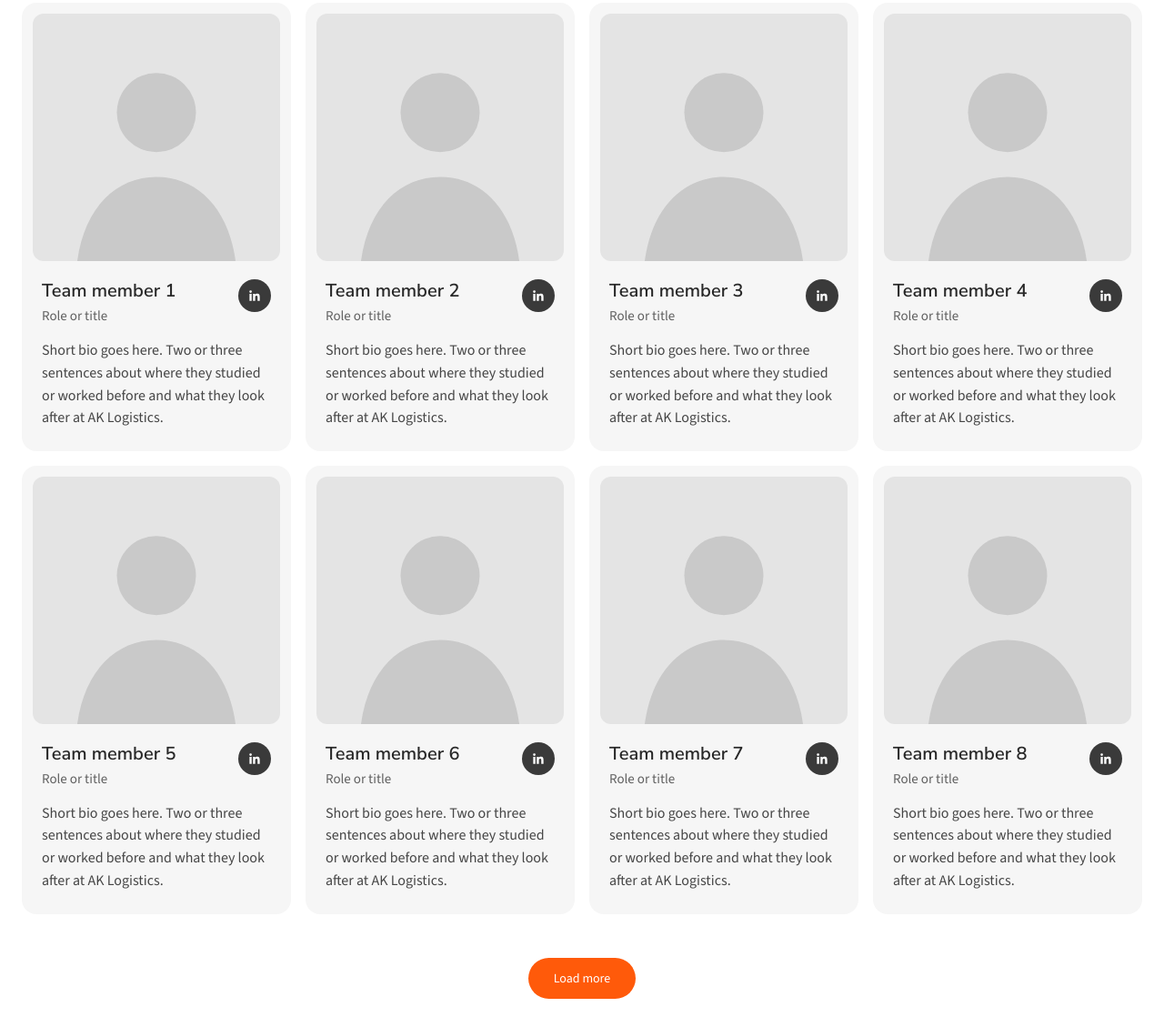
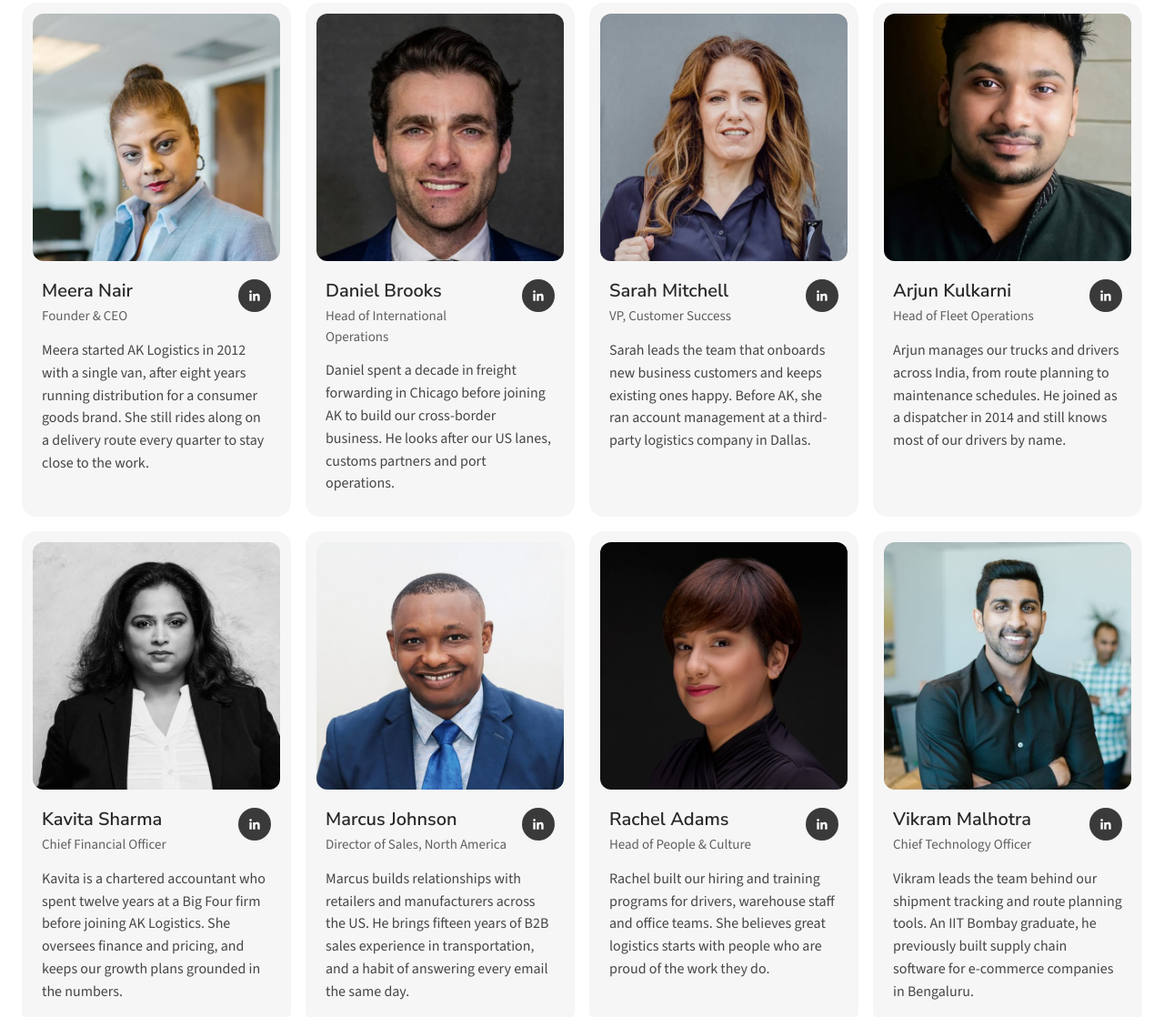
Before and after one commit to aniketkale52-gif/aklogistics, a website: page about.html in a window 1280 px wide. Shown: the part 5985-7103 px from the top of the page at 91% size. Drawn offline with nearby package versions, Linux system fonts and the light colour scheme.

Commit message:
aboutus changes

```diff
--- a/about.html
+++ b/about.html
@@ -196,7 +196,7 @@
   </section>
 
   <!-- ============ OUR TEAM ============ -->
-  <!-- Placeholder team members: replace names, roles, bios, photos and LinkedIn links -->
+  <!-- Sample team for the portfolio: stock photos from Pexels (assets/images/team), made-up names, roles and bios; LinkedIn links are placeholders -->
   <section class="team" id="team">
     <div class="container">
       <div class="team-head">
@@ -206,159 +206,159 @@
 
       <ul class="team-grid" id="teamGrid">
         <li class="team-card">
-          <div class="team-photo" role="img" aria-label="Photo of team member 1"></div>
+          <div class="team-photo" role="img" aria-label="Photo of Meera Nair" style="background-image:url('assets/images/team/team-01.jpg')"></div>
           <div class="team-body">
             <div class="team-id">
               <div>
-                <h3 class="team-name">Team member 1</h3>
-                <p class="team-role">Role or title</p>
+                <h3 class="team-name">Meera Nair</h3>
+                <p class="team-role">Founder &amp; CEO</p>
               </div>
-              <a href="#" class="team-linkedin" aria-label="Team member 1 on LinkedIn"><svg viewBox="0 0 24 24" width="16" height="16" aria-hidden="true"><path fill="currentColor" d="M20.45 20.45h-3.55v-5.57c0-1.33-.02-3.04-1.85-3.04-1.86 0-2.14 1.45-2.14 2.94v5.67H9.36V9h3.41v1.56h.05c.48-.9 1.64-1.85 3.37-1.85 3.6 0 4.27 2.37 4.27 5.46v6.28ZM5.34 7.43a2.06 2.06 0 1 1 0-4.12 2.06 2.06 0 0 1 0 4.12ZM7.12 20.45H3.56V9h3.56v11.45Z"/></svg></a>
+              <a href="#" class="team-linkedin" aria-label="Meera Nair on LinkedIn"><svg viewBox="0 0 24 24" width="16" height="16" aria-hidden="true"><path fill="currentColor" d="M20.45 20.45h-3.55v-5.57c0-1.33-.02-3.04-1.85-3.04-1.86 0-2.14 1.45-2.14 2.94v5.67H9.36V9h3.41v1.56h.05c.48-.9 1.64-1.85 3.37-1.85 3.6 0 4.27 2.37 4.27 5.46v6.28ZM5.34 7.43a2.06 2.06 0 1 1 0-4.12 2.06 2.06 0 0 1 0 4.12ZM7.12 20.45H3.56V9h3.56v11.45Z"/></svg></a>
             </div>
-            <p class="team-bio">Short bio goes here. Two or three sentences about where they studied or worked before and what they look after at AK Logistics.</p>
+            <p class="team-bio">Meera started AK Logistics in 2012 with a single van, after eight years running distribution for a consumer goods brand. She still rides along on a delivery route every quarter to stay close to the work.</p>
           </div>
         </li>
         <li class="team-card">
-          <div class="team-photo" role="img" aria-label="Photo of team member 2"></div>
+          <div class="team-photo" role="img" aria-label="Photo of Daniel Brooks" style="background-image:url('assets/images/team/team-02.jpg')"></div>
           <div class="team-body">
             <div class="team-id">
               <div>
-                <h3 class="team-name">Team member 2</h3>
-                <p class="team-role">Role or title</p>
+                <h3 class="team-name">Daniel Brooks</h3>
+                <p class="team-role">Head of International Operations</p>
               </div>
-              <a href="#" class="team-linkedin" aria-label="Team member 2 on LinkedIn"><svg viewBox="0 0 24 24" width="16" height="16" aria-hidden="true"><path fill="currentColor" d="M20.45 20.45h-3.55v-5.57c0-1.33-.02-3.04-1.85-3.04-1.86 0-2.14 1.45-2.14 2.94v5.67H9.36V9h3.41v1.56h.05c.48-.9 1.64-1.85 3.37-1.85 3.6 0 4.27 2.37 4.27 5.46v6.28ZM5.34 7.43a2.06 2.06 0 1 1 0-4.12 2.06 2.06 0 0 1 0 4.12ZM7.12 20.45H3.56V9h3.56v11.45Z"/></svg></a>
+              <a href="#" class="team-linkedin" aria-label="Daniel Brooks on LinkedIn"><svg viewBox="0 0 24 24" width="16" height="16" aria-hidden="true"><path fill="currentColor" d="M20.45 20.45h-3.55v-5.57c0-1.33-.02-3.04-1.85-3.04-1.86 0-2.14 1.45-2.14 2.94v5.67H9.36V9h3.41v1.56h.05c.48-.9 1.64-1.85 3.37-1.85 3.6 0 4.27 2.37 4.27 5.46v6.28ZM5.34 7.43a2.06 2.06 0 1 1 0-4.12 2.06 2.06 0 0 1 0 4.12ZM7.12 20.45H3.56V9h3.56v11.45Z"/></svg></a>
             </div>
-            <p class="team-bio">Short bio goes here. Two or three sentences about where they studied or worked before and what they look after at AK Logistics.</p>
+            <p class="team-bio">Daniel spent a decade in freight forwarding in Chicago before joining AK to build our cross-border business. He looks after our US lanes, customs partners and port operations.</p>
           </div>
         </li>
         <li class="team-card">
-          <div class="team-photo" role="img" aria-label="Photo of team member 3"></div>
+          <div class="team-photo" role="img" aria-label="Photo of Sarah Mitchell" style="background-image:url('assets/images/team/team-03.jpg')"></div>
           <div class="team-body">
             <div class="team-id">
               <div>
-                <h3 class="team-name">Team member 3</h3>
-                <p class="team-role">Role or title</p>
+                <h3 class="team-name">Sarah Mitchell</h3>
+                <p class="team-role">VP, Customer Success</p>
               </div>
-              <a href="#" class="team-linkedin" aria-label="Team member 3 on LinkedIn"><svg viewBox="0 0 24 24" width="16" height="16" aria-hidden="true"><path fill="currentColor" d="M20.45 20.45h-3.55v-5.57c0-1.33-.02-3.04-1.85-3.04-1.86 0-2.14 1.45-2.14 2.94v5.67H9.36V9h3.41v1.56h.05c.48-.9 1.64-1.85 3.37-1.85 3.6 0 4.27 2.37 4.27 5.46v6.28ZM5.34 7.43a2.06 2.06 0 1 1 0-4.12 2.06 2.06 0 0 1 0 4.12ZM7.12 20.45H3.56V9h3.56v11.45Z"/></svg></a>
+              <a href="#" class="team-linkedin" aria-label="Sarah Mitchell on LinkedIn"><svg viewBox="0 0 24 24" width="16" height="16" aria-hidden="true"><path fill="currentColor" d="M20.45 20.45h-3.55v-5.57c0-1.33-.02-3.04-1.85-3.04-1.86 0-2.14 1.45-2.14 2.94v5.67H9.36V9h3.41v1.56h.05c.48-.9 1.64-1.85 3.37-1.85 3.6 0 4.27 2.37 4.27 5.46v6.28ZM5.34 7.43a2.06 2.06 0 1 1 0-4.12 2.06 2.06 0 0 1 0 4.12ZM7.12 20.45H3.56V9h3.56v11.45Z"/></svg></a>
             </div>
-            <p class="team-bio">Short bio goes here. Two or three sentences about where they studied or worked before and what they look after at AK Logistics.</p>
+            <p class="team-bio">Sarah leads the team that onboards new business customers and keeps existing ones happy. Before AK, she ran account management at a third-party logistics company in Dallas.</p>
           </div>
         </li>
         <li class="team-card">
-          <div class="team-photo" role="img" aria-label="Photo of team member 4"></div>
+          <div class="team-photo" role="img" aria-label="Photo of Arjun Kulkarni" style="background-image:url('assets/images/team/team-04.jpg')"></div>
           <div class="team-body">
             <div class="team-id">
               <div>
-                <h3 class="team-name">Team member 4</h3>
-                <p class="team-role">Role or title</p>
+                <h3 class="team-name">Arjun Kulkarni</h3>
+                <p class="team-role">Head of Fleet Operations</p>
               </div>
-              <a href="#" class="team-linkedin" aria-label="Team member 4 on LinkedIn"><svg viewBox="0 0 24 24" width="16" height="16" aria-hidden="true"><path fill="currentColor" d="M20.45 20.45h-3.55v-5.57c0-1.33-.02-3.04-1.85-3.04-1.86 0-2.14 1.45-2.14 2.94v5.67H9.36V9h3.41v1.56h.05c.48-.9 1.64-1.85 3.37-1.85 3.6 0 4.27 2.37 4.27 5.46v6.28ZM5.34 7.43a2.06 2.06 0 1 1 0-4.12 2.06 2.06 0 0 1 0 4.12ZM7.12 20.45H3.56V9h3.56v11.45Z"/></svg></a>
+              <a href="#" class="team-linkedin" aria-label="Arjun Kulkarni on LinkedIn"><svg viewBox="0 0 24 24" width="16" height="16" aria-hidden="true"><path fill="currentColor" d="M20.45 20.45h-3.55v-5.57c0-1.33-.02-3.04-1.85-3.04-1.86 0-2.14 1.45-2.14 2.94v5.67H9.36V9h3.41v1.56h.05c.48-.9 1.64-1.85 3.37-1.85 3.6 0 4.27 2.37 4.27 5.46v6.28ZM5.34 7.43a2.06 2.06 0 1 1 0-4.12 2.06 2.06 0 0 1 0 4.12ZM7.12 20.45H3.56V9h3.56v11.45Z"/></svg></a>
             </div>
-            <p class="team-bio">Short bio goes here. Two or three sentences about where they studied or worked before and what they look after at AK Logistics.</p>
+            <p class="team-bio">Arjun manages our trucks and drivers across India, from route planning to maintenance schedules. He joined as a dispatcher in 2014 and still knows most of our drivers by name.</p>
           </div>
         </li>
         <li class="team-card">
-          <div class="team-photo" role="img" aria-label="Photo of team member 5"></div>
+          <div class="team-photo" role="img" aria-label="Photo of Kavita Sharma" style="background-image:url('assets/images/team/team-05.jpg')"></div>
           <div class="team-body">
             <div class="team-id">
               <div>
-                <h3 class="team-name">Team member 5</h3>
-                <p class="team-role">Role or title</p>
+                <h3 class="team-name">Kavita Sharma</h3>
+                <p class="team-role">Chief Financial Officer</p>
               </div>
-              <a href="#" class="team-linkedin" aria-label="Team member 5 on LinkedIn"><svg viewBox="0 0 24 24" width="16" height="16" aria-hidden="true"><path fill="currentColor" d="M20.45 20.45h-3.55v-5.57c0-1.33-.02-3.04-1.85-3.04-1.86 0-2.14 1.45-2.14 2.94v5.67H9.36V9h3.41v1.56h.05c.48-.9 1.64-1.85 3.37-1.85 3.6 0 4.27 2.37 4.27 5.46v6.28ZM5.34 7.43a2.06 2.06 0 1 1 0-4.12 2.06 2.06 0 0 1 0 4.12ZM7.12 20.45H3.56V9h3.56v11.45Z"/></svg></a>
+              <a href="#" class="team-linkedin" aria-label="Kavita Sharma on LinkedIn"><svg viewBox="0 0 24 24" width="16" height="16" aria-hidden="true"><path fill="currentColor" d="M20.45 20.45h-3.55v-5.57c0-1.33-.02-3.04-1.85-3.04-1.86 0-2.14 1.45-2.14 2.94v5.67H9.36V9h3.41v1.56h.05c.48-.9 1.64-1.85 3.37-1.85 3.6 0 4.27 2.37 4.27 5.46v6.28ZM5.34 7.43a2.06 2.06 0 1 1 0-4.12 2.06 2.06 0 0 1 0 4.12ZM7.12 20.45H3.56V9h3.56v11.45Z"/></svg></a>
             </div>
-            <p class="team-bio">Short bio goes here. Two or three sentences about where they studied or worked before and what they look after at AK Logistics.</p>
+            <p class="team-bio">Kavita is a chartered accountant who spent twelve years at a Big Four firm before joining AK Logistics. She oversees finance and pricing, and keeps our growth plans grounded in the numbers.</p>
           </div>
         </li>
         <li class="team-card">
-          <div class="team-photo" role="img" aria-label="Photo of team member 6"></div>
+          <div class="team-photo" role="img" aria-label="Photo of Marcus Johnson" style="background-image:url('assets/images/team/team-06.jpg')"></div>
           <div class="team-body">
             <div class="team-id">
               <div>
-                <h3 class="team-name">Team member 6</h3>
-                <p class="team-role">Role or title</p>
+                <h3 class="team-name">Marcus Johnson</h3>
+                <p class="team-role">Director of Sales, North America</p>
               </div>
-              <a href="#" class="team-linkedin" aria-label="Team member 6 on LinkedIn"><svg viewBox="0 0 24 24" width="16" height="16" aria-hidden="true"><path fill="currentColor" d="M20.45 20.45h-3.55v-5.57c0-1.33-.02-3.04-1.85-3.04-1.86 0-2.14 1.45-2.14 2.94v5.67H9.36V9h3.41v1.56h.05c.48-.9 1.64-1.85 3.37-1.85 3.6 0 4.27 2.37 4.27 5.46v6.28ZM5.34 7.43a2.06 2.06 0 1 1 0-4.12 2.06 2.06 0 0 1 0 4.12ZM7.12 20.45H3.56V9h3.56v11.45Z"/></svg></a>
+              <a href="#" class="team-linkedin" aria-label="Marcus Johnson on LinkedIn"><svg viewBox="0 0 24 24" width="16" height="16" aria-hidden="true"><path fill="currentColor" d="M20.45 20.45h-3.55v-5.57c0-1.33-.02-3.04-1.85-3.04-1.86 0-2.14 1.45-2.14 2.94v5.67H9.36V9h3.41v1.56h.05c.48-.9 1.64-1.85 3.37-1.85 3.6 0 4.27 2.37 4.27 5.46v6.28ZM5.34 7.43a2.06 2.06 0 1 1 0-4.12 2.06 2.06 0 0 1 0 4.12ZM7.12 20.45H3.56V9h3.56v11.45Z"/></svg></a>
             </div>
-            <p class="team-bio">Short bio goes here. Two or three sentences about where they studied or worked before and what they look after at AK Logistics.</p>
+            <p class="team-bio">Marcus builds relationships with retailers and manufacturers across the US. He brings fifteen years of B2B sales experience in transportation, and a habit of answering every email the same day.</p>
           </div>
         </li>
         <li class="team-card">
-          <div class="team-photo" role="img" aria-label="Photo of team member 7"></div>
+          <div class="team-photo" role="img" aria-label="Photo of Rachel Adams" style="background-image:url('assets/images/team/team-07.jpg')"></div>
           <div class="team-body">
             <div class="team-id">
               <div>
-                <h3 class="team-name">Team member 7</h3>
-                <p class="team-role">Role or title</p>
+                <h3 class="team-name">Rachel Adams</h3>
+                <p class="team-role">Head of People &amp; Culture</p>
               </div>
-              <a href="#" class="team-linkedin" aria-label="Team member 7 on LinkedIn"><svg viewBox="0 0 24 24" width="16" height="16" aria-hidden="true"><path fill="currentColor" d="M20.45 20.45h-3.55v-5.57c0-1.33-.02-3.04-1.85-3.04-1.86 0-2.14 1.45-2.14 2.94v5.67H9.36V9h3.41v1.56h.05c.48-.9 1.64-1.85 3.37-1.85 3.6 0 4.27 2.37 4.27 5.46v6.28ZM5.34 7.43a2.06 2.06 0 1 1 0-4.12 2.06 2.06 0 0 1 0 4.12ZM7.12 20.45H3.56V9h3.56v11.45Z"/></svg></a>
+              <a href="#" class="team-linkedin" aria-label="Rachel Adams on LinkedIn"><svg viewBox="0 0 24 24" width="16" height="16" aria-hidden="true"><path fill="currentColor" d="M20.45 20.45h-3.55v-5.57c0-1.33-.02-3.04-1.85-3.04-1.86 0-2.14 1.45-2.14 2.94v5.67H9.36V9h3.41v1.56h.05c.48-.9 1.64-1.85 3.37-1.85 3.6 0 4.27 2.37 4.27 5.46v6.28ZM5.34 7.43a2.06 2.06 0 1 1 0-4.12 2.06 2.06 0 0 1 0 4.12ZM7.12 20.45H3.56V9h3.56v11.45Z"/></svg></a>
             </div>
-            <p class="team-bio">Short bio goes here. Two or three sentences about where they studied or worked before and what they look after at AK Logistics.</p>
+            <p class="team-bio">Rachel built our hiring and training programs for drivers, warehouse staff and office teams. She believes great logistics starts with people who are proud of the work they do.</p>
           </div>
         </li>
         <li class="team-card">
-          <div class="team-photo" role="img" aria-label="Photo of team member 8"></div>
+          <div class="team-photo" role="img" aria-label="Photo of Vikram Malhotra" style="background-image:url('assets/images/team/team-08.jpg')"></div>
           <div class="team-body">
             <div class="team-id">
               <div>
-                <h3 class="team-name">Team member 8</h3>
-                <p class="team-role">Role or title</p>
+                <h3 class="team-name">Vikram Malhotra</h3>
+                <p class="team-role">Chief Technology Officer</p>
               </div>
-              <a href="#" class="team-linkedin" aria-label="Team member 8 on LinkedIn"><svg viewBox="0 0 24 24" width="16" height="16" aria-hidden="true"><path fill="currentColor" d="M20.45 20.45h-3.55v-5.57c0-1.33-.02-3.04-1.85-3.04-1.86 0-2.14 1.45-2.14 2.94v5.67H9.36V9h3.41v1.56h.05c.48-.9 1.64-1.85 3.37-1.85 3.6 0 4.27 2.37 4.27 5.46v6.28ZM5.34 7.43a2.06 2.06 0 1 1 0-4.12 2.06 2.06 0 0 1 0 4.12ZM7.12 20.45H3.56V9h3.56v11.45Z"/></svg></a>
+              <a href="#" class="team-linkedin" aria-label="Vikram Malhotra on LinkedIn"><svg viewBox="0 0 24 24" width="16" height="16" aria-hidden="true"><path fill="currentColor" d="M20.45 20.45h-3.55v-5.57c0-1.33-.02-3.04-1.85-3.04-1.86 0-2.14 1.45-2.14 2.94v5.67H9.36V9h3.41v1.56h.05c.48-.9 1.64-1.85 3.37-1.85 3.6 0 4.27 2.37 4.27 5.46v6.28ZM5.34 7.43a2.06 2.06 0 1 1 0-4.12 2.06 2.06 0 0 1 0 4.12ZM7.12 20.45H3.56V9h3.56v11.45Z"/></svg></a>
             </div>
-            <p class="team-bio">Short bio goes here. Two or three sentences about where they studied or worked before and what they look after at AK Logistics.</p>
+            <p class="team-bio">Vikram leads the team behind our shipment tracking and route planning tools. An IIT Bombay graduate, he previously built supply chain software for e-commerce companies in Bengaluru.</p>
           </div>
         </li>
         <li class="team-card">
-          <div class="team-photo" role="img" aria-label="Photo of team member 9"></div>
+          <div class="team-photo" role="img" aria-label="Photo of Ananya Iyer" style="background-image:url('assets/images/team/team-09.jpg')"></div>
           <div class="team-body">
             <div class="team-id">
               <div>
-                <h3 class="team-name">Team member 9</h3>
-                <p class="team-role">Role or title</p>
+                <h3 class="team-name">Ananya Iyer</h3>
+                <p class="team-role">Warehouse Operations Manager</p>
               </div>
-              <a href="#" class="team-linkedin" aria-label="Team member 9 on LinkedIn"><svg viewBox="0 0 24 24" width="16" height="16" aria-hidden="true"><path fill="currentColor" d="M20.45 20.45h-3.55v-5.57c0-1.33-.02-3.04-1.85-3.04-1.86 0-2.14 1.45-2.14 2.94v5.67H9.36V9h3.41v1.56h.05c.48-.9 1.64-1.85 3.37-1.85 3.6 0 4.27 2.37 4.27 5.46v6.28ZM5.34 7.43a2.06 2.06 0 1 1 0-4.12 2.06 2.06 0 0 1 0 4.12ZM7.12 20.45H3.56V9h3.56v11.45Z"/></svg></a>
+              <a href="#" class="team-linkedin" aria-label="Ananya Iyer on LinkedIn"><svg viewBox="0 0 24 24" width="16" height="16" aria-hidden="true"><path fill="currentColor" d="M20.45 20.45h-3.55v-5.57c0-1.33-.02-3.04-1.85-3.04-1.86 0-2.14 1.45-2.14 2.94v5.67H9.36V9h3.41v1.56h.05c.48-.9 1.64-1.85 3.37-1.85 3.6 0 4.27 2.37 4.27 5.46v6.28ZM5.34 7.43a2.06 2.06 0 1 1 0-4.12 2.06 2.06 0 0 1 0 4.12ZM7.12 20.45H3.56V9h3.56v11.45Z"/></svg></a>
             </div>
-            <p class="team-bio">Short bio goes here. Two or three sentences about where they studied or worked before and what they look after at AK Logistics.</p>
+            <p class="team-bio">Ananya runs our warehousing network, from inbound receiving to pick, pack and dispatch. She holds an MBA in supply chain management and has a sharp eye for wasted space.</p>
           </div>
         </li>
         <li class="team-card">
-          <div class="team-photo" role="img" aria-label="Photo of team member 10"></div>
+          <div class="team-photo" role="img" aria-label="Photo of Ryan Caldwell" style="background-image:url('assets/images/team/team-10.jpg')"></div>
           <div class="team-body">
             <div class="team-id">
               <div>
-                <h3 class="team-name">Team member 10</h3>
-                <p class="team-role">Role or title</p>
+                <h3 class="team-name">Ryan Caldwell</h3>
+                <p class="team-role">Director of Safety &amp; Compliance</p>
               </div>
-              <a href="#" class="team-linkedin" aria-label="Team member 10 on LinkedIn"><svg viewBox="0 0 24 24" width="16" height="16" aria-hidden="true"><path fill="currentColor" d="M20.45 20.45h-3.55v-5.57c0-1.33-.02-3.04-1.85-3.04-1.86 0-2.14 1.45-2.14 2.94v5.67H9.36V9h3.41v1.56h.05c.48-.9 1.64-1.85 3.37-1.85 3.6 0 4.27 2.37 4.27 5.46v6.28ZM5.34 7.43a2.06 2.06 0 1 1 0-4.12 2.06 2.06 0 0 1 0 4.12ZM7.12 20.45H3.56V9h3.56v11.45Z"/></svg></a>
+              <a href="#" class="team-linkedin" aria-label="Ryan Caldwell on LinkedIn"><svg viewBox="0 0 24 24" width="16" height="16" aria-hidden="true"><path fill="currentColor" d="M20.45 20.45h-3.55v-5.57c0-1.33-.02-3.04-1.85-3.04-1.86 0-2.14 1.45-2.14 2.94v5.67H9.36V9h3.41v1.56h.05c.48-.9 1.64-1.85 3.37-1.85 3.6 0 4.27 2.37 4.27 5.46v6.28ZM5.34 7.43a2.06 2.06 0 1 1 0-4.12 2.06 2.06 0 0 1 0 4.12ZM7.12 20.45H3.56V9h3.56v11.45Z"/></svg></a>
             </div>
-            <p class="team-bio">Short bio goes here. Two or three sentences about where they studied or worked before and what they look after at AK Logistics.</p>
+            <p class="team-bio">Ryan makes sure every truck, driver and shipment meets safety and regulatory standards. He spent nine years as a fleet safety manager in Ohio before joining AK.</p>
           </div>
         </li>
         <li class="team-card">
-          <div class="team-photo" role="img" aria-label="Photo of team member 11"></div>
+          <div class="team-photo" role="img" aria-label="Photo of Jasmine Taylor" style="background-image:url('assets/images/team/team-11.jpg')"></div>
           <div class="team-body">
             <div class="team-id">
               <div>
-                <h3 class="team-name">Team member 11</h3>
-                <p class="team-role">Role or title</p>
+                <h3 class="team-name">Jasmine Taylor</h3>
+                <p class="team-role">Marketing Lead</p>
               </div>
-              <a href="#" class="team-linkedin" aria-label="Team member 11 on LinkedIn"><svg viewBox="0 0 24 24" width="16" height="16" aria-hidden="true"><path fill="currentColor" d="M20.45 20.45h-3.55v-5.57c0-1.33-.02-3.04-1.85-3.04-1.86 0-2.14 1.45-2.14 2.94v5.67H9.36V9h3.41v1.56h.05c.48-.9 1.64-1.85 3.37-1.85 3.6 0 4.27 2.37 4.27 5.46v6.28ZM5.34 7.43a2.06 2.06 0 1 1 0-4.12 2.06 2.06 0 0 1 0 4.12ZM7.12 20.45H3.56V9h3.56v11.45Z"/></svg></a>
+              <a href="#" class="team-linkedin" aria-label="Jasmine Taylor on LinkedIn"><svg viewBox="0 0 24 24" width="16" height="16" aria-hidden="true"><path fill="currentColor" d="M20.45 20.45h-3.55v-5.57c0-1.33-.02-3.04-1.85-3.04-1.86 0-2.14 1.45-2.14 2.94v5.67H9.36V9h3.41v1.56h.05c.48-.9 1.64-1.85 3.37-1.85 3.6 0 4.27 2.37 4.27 5.46v6.28ZM5.34 7.43a2.06 2.06 0 1 1 0-4.12 2.06 2.06 0 0 1 0 4.12ZM7.12 20.45H3.56V9h3.56v11.45Z"/></svg></a>
             </div>
-            <p class="team-bio">Short bio goes here. Two or three sentences about where they studied or worked before and what they look after at AK Logistics.</p>
+            <p class="team-bio">Jasmine shapes how AK Logistics tells its story, from the website to trade shows. She previously led brand marketing for a freight technology startup in Atlanta.</p>
           </div>
         </li>
         <li class="team-card">
-          <div class="team-photo" role="img" aria-label="Photo of team member 12"></div>
+          <div class="team-photo" role="img" aria-label="Photo of Siddharth Rao" style="background-image:url('assets/images/team/team-12.jpg')"></div>
           <div class="team-body">
             <div class="team-id">
               <div>
-                <h3 class="team-name">Team member 12</h3>
-                <p class="team-role">Role or title</p>
+                <h3 class="team-name">Siddharth Rao</h3>
+                <p class="team-role">Business Development Manager</p>
               </div>
-              <a href="#" class="team-linkedin" aria-label="Team member 12 on LinkedIn"><svg viewBox="0 0 24 24" width="16" height="16" aria-hidden="true"><path fill="currentColor" d="M20.45 20.45h-3.55v-5.57c0-1.33-.02-3.04-1.85-3.04-1.86 0-2.14 1.45-2.14 2.94v5.67H9.36V9h3.41v1.56h.05c.48-.9 1.64-1.85 3.37-1.85 3.6 0 4.27 2.37 4.27 5.46v6.28ZM5.34 7.43a2.06 2.06 0 1 1 0-4.12 2.06 2.06 0 0 1 0 4.12ZM7.12 20.45H3.56V9h3.56v11.45Z"/></svg></a>
+              <a href="#" class="team-linkedin" aria-label="Siddharth Rao on LinkedIn"><svg viewBox="0 0 24 24" width="16" height="16" aria-hidden="true"><path fill="currentColor" d="M20.45 20.45h-3.55v-5.57c0-1.33-.02-3.04-1.85-3.04-1.86 0-2.14 1.45-2.14 2.94v5.67H9.36V9h3.41v1.56h.05c.48-.9 1.64-1.85 3.37-1.85 3.6 0 4.27 2.37 4.27 5.46v6.28ZM5.34 7.43a2.06 2.06 0 1 1 0-4.12 2.06 2.06 0 0 1 0 4.12ZM7.12 20.45H3.56V9h3.56v11.45Z"/></svg></a>
             </div>
-            <p class="team-bio">Short bio goes here. Two or three sentences about where they studied or worked before and what they look after at AK Logistics.</p>
+            <p class="team-bio">Siddharth works with growing D2C brands and small businesses to design shipping plans that fit their volume and budget. He is based in our Mumbai office and is usually on a call with a client.</p>
           </div>
         </li>
       </ul>
```
Also changed, not shown: assets/images/team/team-01.jpg (added), assets/images/team/team-02.jpg (added), assets/images/team/team-03.jpg (added), assets/images/team/team-04.jpg (added), assets/images/team/team-05.jpg (added), assets/images/team/team-06.jpg (added), assets/images/team/team-07.jpg (added), assets/images/team/team-08.jpg (added), assets/images/team/team-09.jpg (added), assets/images/team/team-10.jpg (added), assets/images/team/team-11.jpg (added), assets/images/team/team-12.jpg (added).
